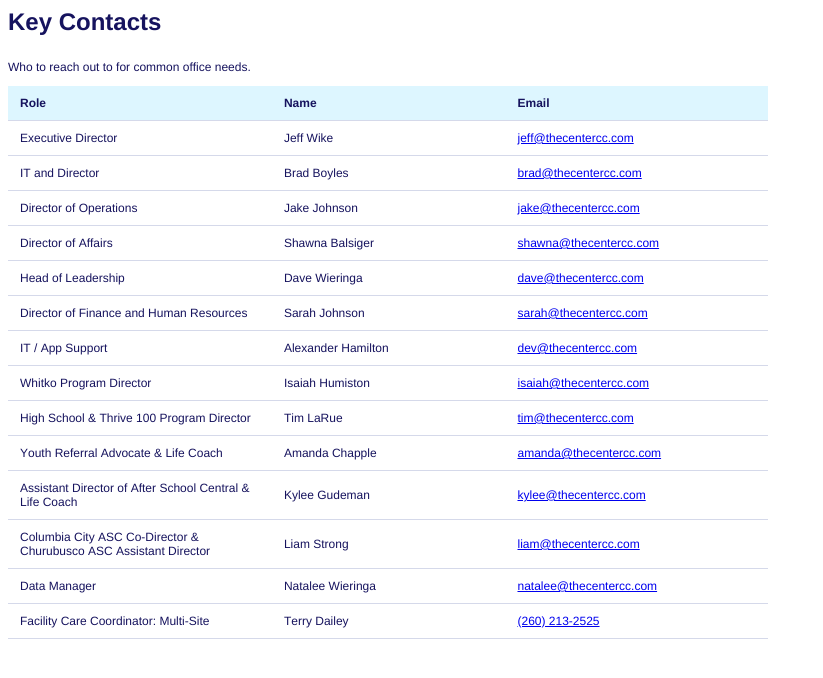
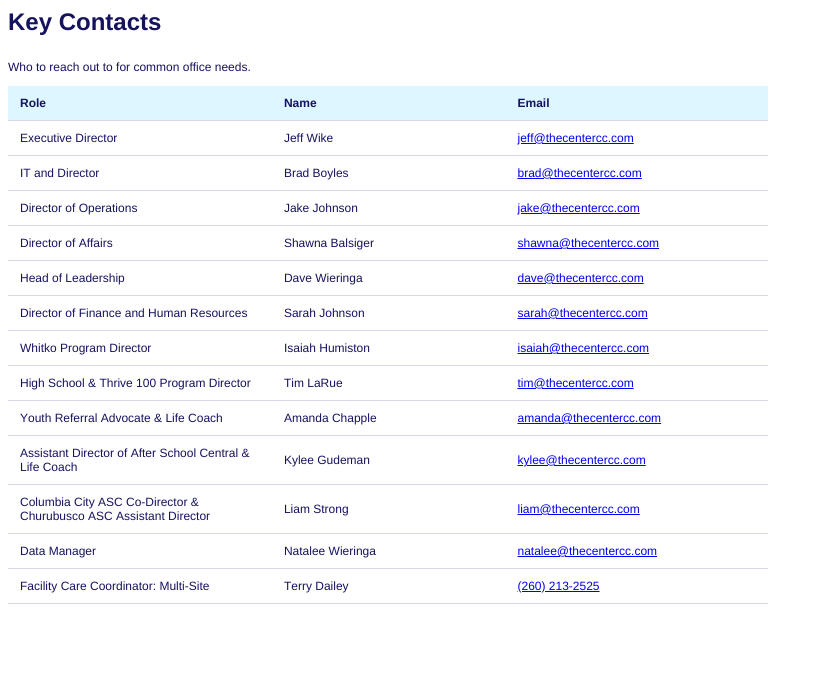
Before and after one commit to TheCenterDev/The-Center-Office-App, a plain HTML site: page html/04_contacts.html in a window 1280 px wide. Shown: the whole page, without its empty margins (0-823 px from the left). Drawn offline with Linux system fonts and the light colour scheme.

Commit message:
Remove IT/App Support (dev) row from Contacts per request

```diff
--- a/html/04_contacts.html
+++ b/html/04_contacts.html
@@ -106,17 +106,6 @@
     </tr>
     <tr>
       <td valign="middle" class="td4">
-        <p class="p3"><span class="s1">IT / App Support</span></p>
-      </td>
-      <td valign="middle" class="td5">
-        <p class="p3"><span class="s1">Alexander Hamilton</span></p>
-      </td>
-      <td valign="middle" class="td6">
-        <p class="p3"><a href="mailto:dev@thecentercc.com"><span class="s1">dev@thecentercc.com</span></a></p>
-      </td>
-    </tr>
-    <tr>
-      <td valign="middle" class="td4">
         <p class="p3"><span class="s1">Whitko Program Director</span></p>
       </td>
       <td valign="middle" class="td5">
```
